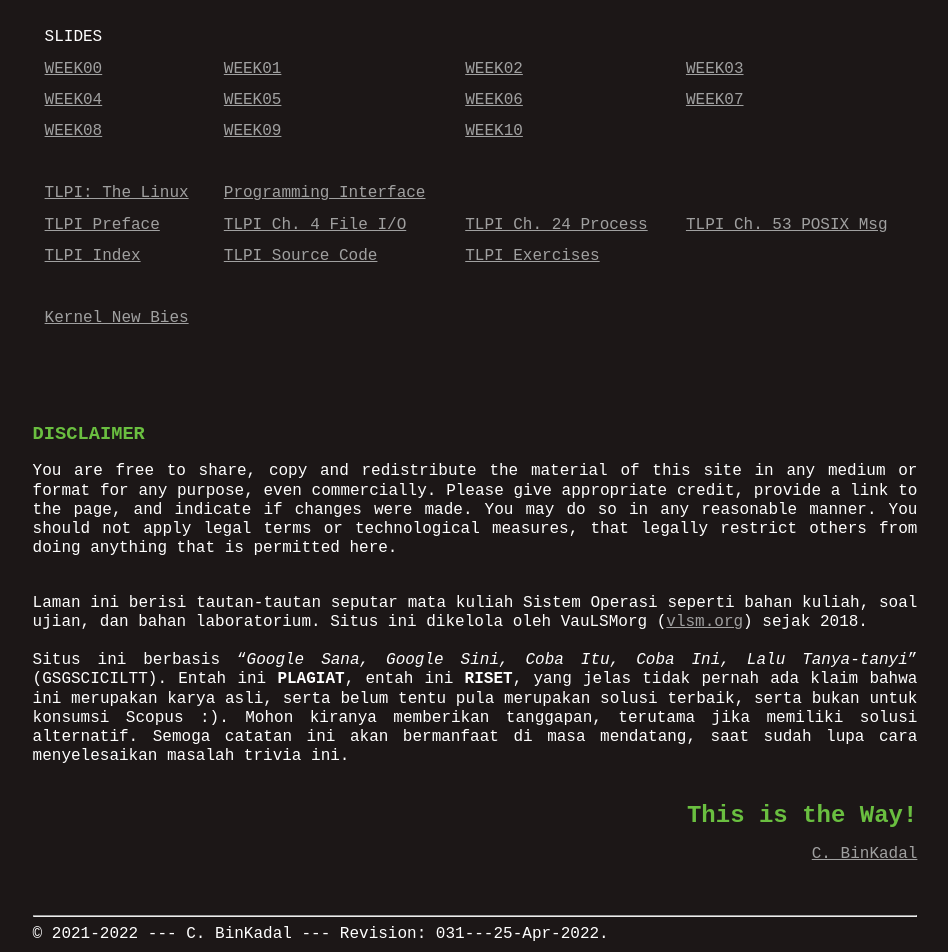
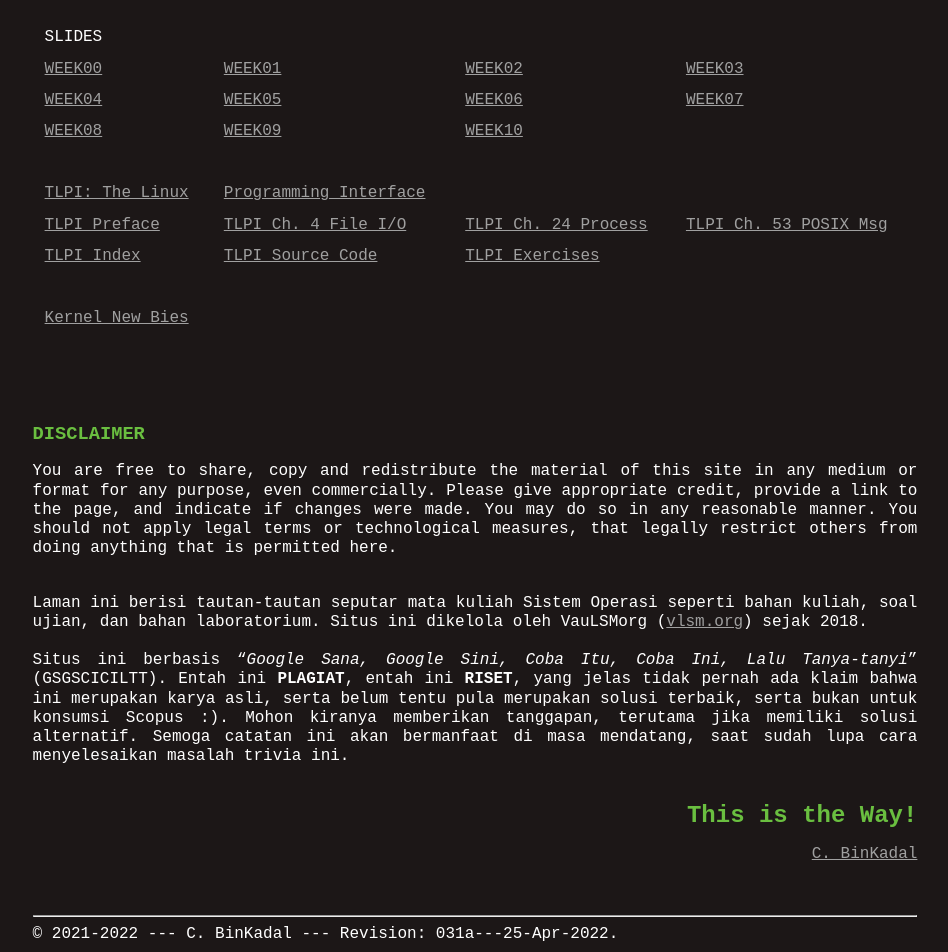
Before and after one commit to os2xx/sysprog, a Jekyll site: the page built from index.md, in a window 1280 px wide. Shown: the part 1373-2325 px from the top of the page, without its empty margins (165-1113 px from the left). Built offline with Jekyll 4.4.1, drawn with Linux system fonts in a browser that asks for light colours.

Commit message:
modified:   WEEK/WEEK08.tar.bz2.asc

```diff
--- a/_config.yml
+++ b/_config.yml
@@ -1,5 +1,5 @@
 title: System Programing - Pemerograman Sistem
-version:     "031---25-Apr-2022"
+version:     "031a---25-Apr-2022"
 copyright:   "2021-2022"
 description: This is the System Programing course site,
       a GitHub Page, hosted at GitHub.com (thank you!).
```
Also changed, not shown: 000.md (+1 -1 lines), 1 other file.
